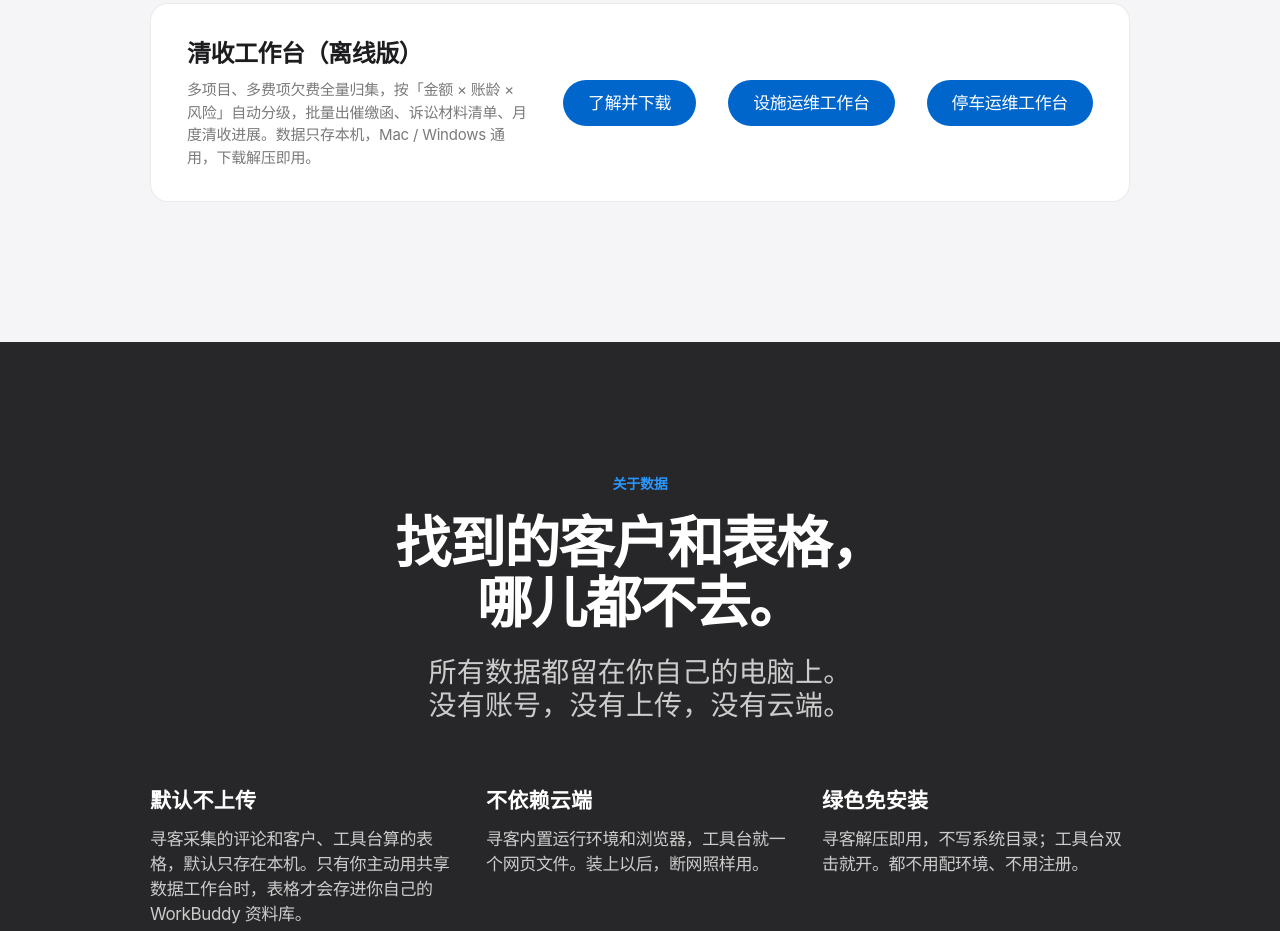
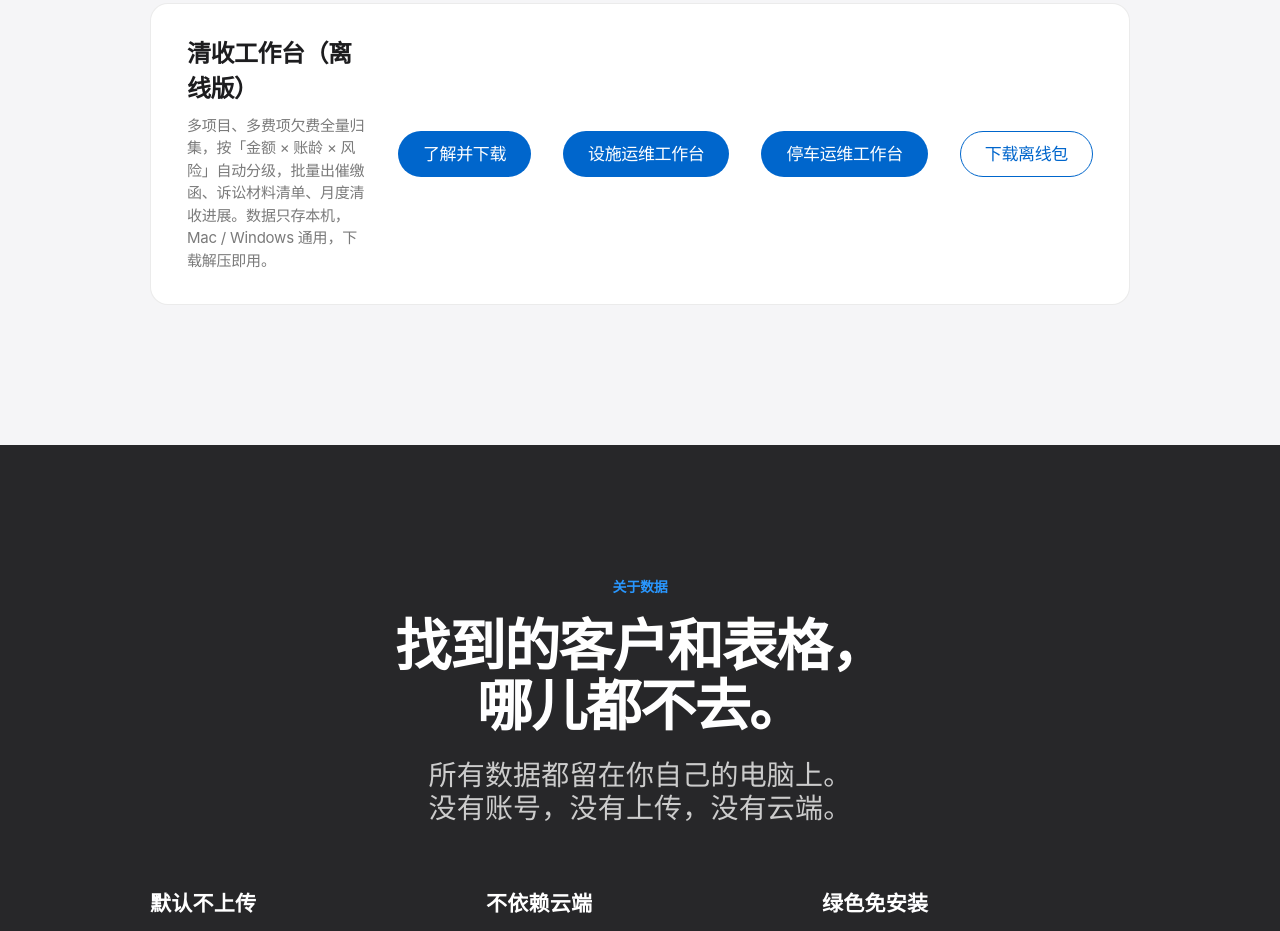
Before and after one commit to 136449689yu-prog/xunke-download, a plain HTML site: page index.html in a window 1280 px wide. Shown: the part 3329-4260 px from the top of the page. Drawn offline with Linux system fonts and the light colour scheme.

Commit message:
官网停车工作台加入离线包下载按钮

```diff
--- a/index.html
+++ b/index.html
@@ -252,6 +252,7 @@ footer{background:var(--parchment);padding:60px 24px 40px;color:var(--muted80)}
       <a class="btn btn-blue" href="清收工作台.html">了解并下载</a>
       <a class="btn btn-blue" href="设施运维工作台.html">设施运维工作台</a>
       <a class="btn btn-blue" href="停车运维工作台.html">停车运维工作台</a>
+      <a class="btn btn-outline" href="https://github.com/136449689yu-prog/xunke-download/releases/download/v20261120/parking-workbench.zip">下载离线包</a>
     </div>
 
   </div>
```
